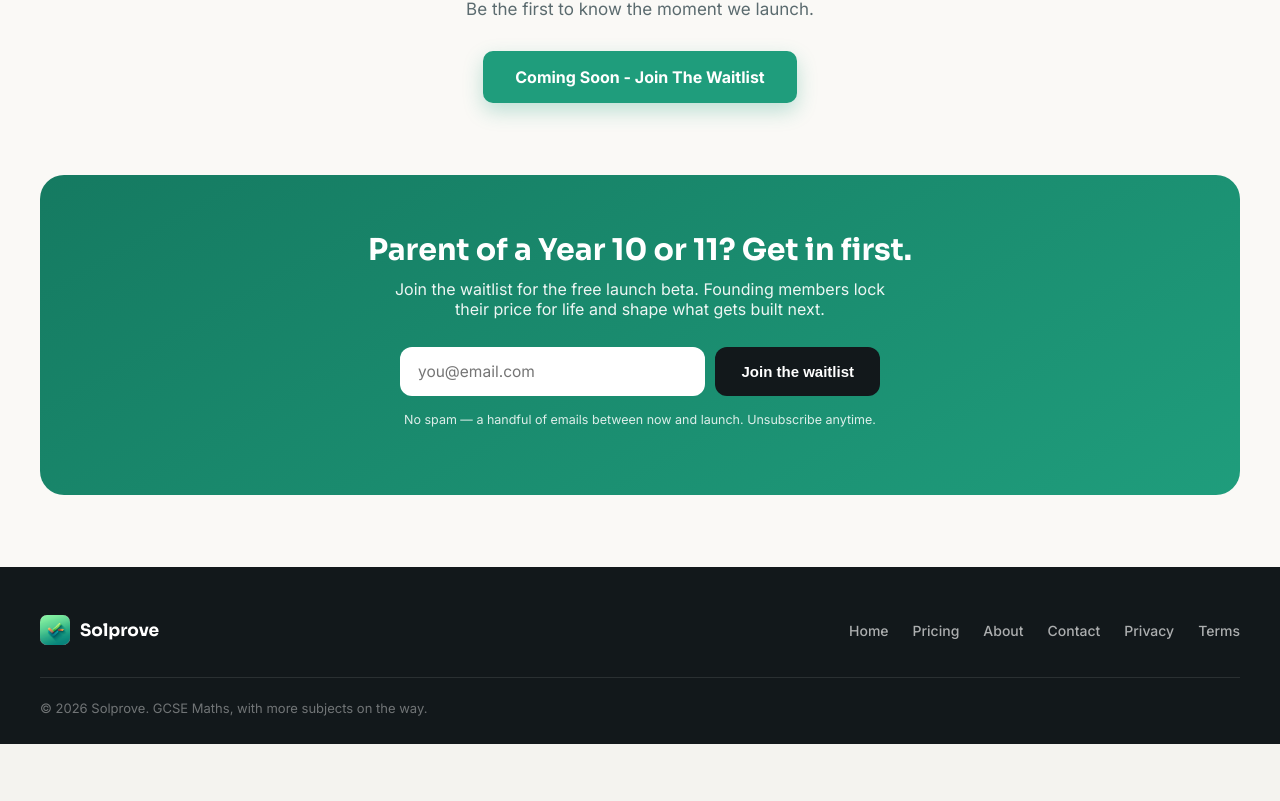
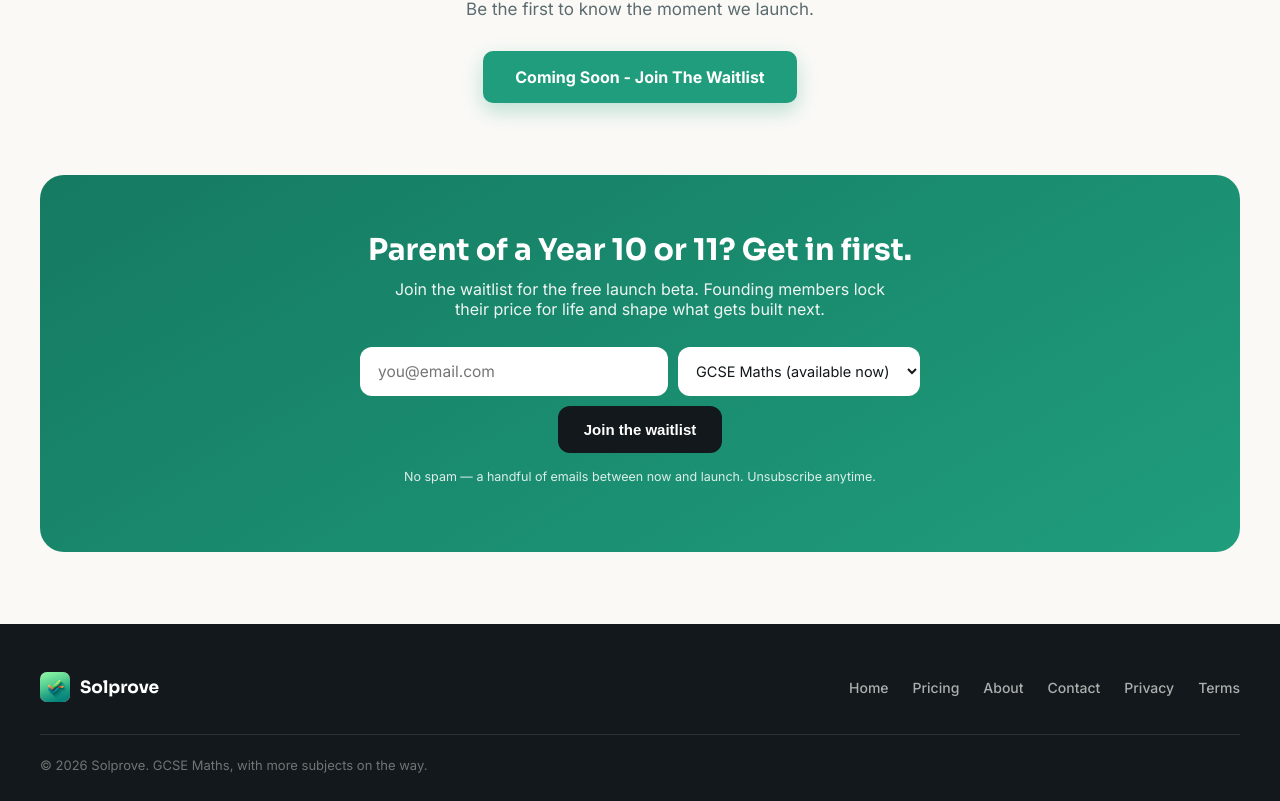
Before and after one commit to J7721/Solprove-app, a Next.js app: page / in a window 1280 px wide. Shown: the part 2163-2964 px from the top of the page. Before the commit the page ends 2907 px from the top, so only its background shows below. Built offline with nearby package versions, Linux system fonts and the light colour scheme.

Commit message:
Add subject-interest field to waitlist form

```diff
--- a/app/components/WaitlistForm.js
+++ b/app/components/WaitlistForm.js
@@ -2,8 +2,17 @@
 import { useState } from "react";
 import { FORMSPREE_ENDPOINT } from "../../lib/launch";
 
+const INTERESTS = [
+  "GCSE Maths (available now)",
+  "A-Level Maths",
+  "GCSE Science",
+  "A-Level Science",
+  "Another subject",
+];
+
 export default function WaitlistForm() {
   const [email, setEmail] = useState("");
+  const [interest, setInterest] = useState(INTERESTS[0]);
   const [status, setStatus] = useState("idle"); // idle | sending | done | error
 
   async function submit(e) {
@@ -13,7 +22,7 @@ export default function WaitlistForm() {
       const res = await fetch(FORMSPREE_ENDPOINT, {
         method: "POST",
         headers: { Accept: "application/json", "Content-Type": "application/json" },
-        body: JSON.stringify({ email }),
+        body: JSON.stringify({ email, interest }),
       });
       setStatus(res.ok ? "done" : "error");
     } catch {
@@ -34,7 +43,7 @@ export default function WaitlistForm() {
       <style>{`
         @media(max-width:420px){
           .waitlist-form{flex-direction:column !important}
-          .waitlist-form input{min-width:0 !important;width:100%}
+          .waitlist-form input,.waitlist-form select{min-width:0 !important;width:100%}
           .waitlist-form button{width:100%}
         }
       `}</style>
@@ -43,7 +52,7 @@ export default function WaitlistForm() {
         action={FORMSPREE_ENDPOINT}
         method="POST"
         onSubmit={submit}
-        style={{ display: "flex", gap: 10, maxWidth: 480, margin: "0 auto", flexWrap: "wrap", justifyContent: "center" }}
+        style={{ display: "flex", gap: 10, maxWidth: 560, margin: "0 auto", flexWrap: "wrap", justifyContent: "center" }}
       >
         <input
           type="email"
@@ -53,8 +62,19 @@ export default function WaitlistForm() {
           aria-label="Email address"
           value={email}
           onChange={e => setEmail(e.target.value)}
-          style={{ flex: 1, minWidth: 240, padding: "15px 18px", borderRadius: 12, border: "none", fontSize: 15.5, fontFamily: "inherit" }}
+          style={{ flex: 1, minWidth: 220, padding: "15px 18px", borderRadius: 12, border: "none", fontSize: 15.5, fontFamily: "inherit" }}
         />
+        <select
+          name="interest"
+          aria-label="What are you most interested in?"
+          value={interest}
+          onChange={e => setInterest(e.target.value)}
+          style={{ minWidth: 190, padding: "15px 14px", borderRadius: 12, border: "none", fontSize: 14.5, fontFamily: "inherit", color: "#12181b", background: "#fff" }}
+        >
+          {INTERESTS.map(opt => (
+            <option key={opt} value={opt}>{opt}</option>
+          ))}
+        </select>
         <button
           type="submit"
           disabled={status === "sending"}
```
